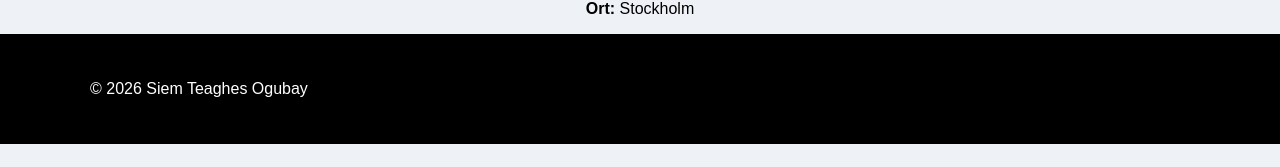
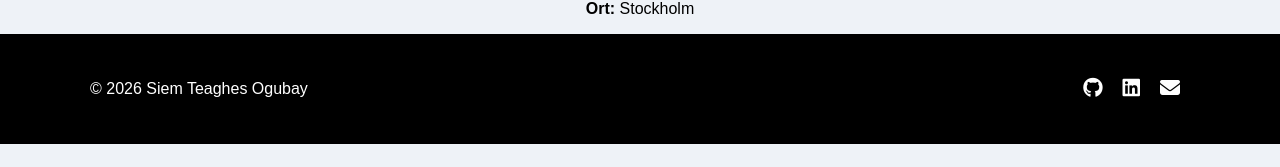
Before and after one commit to siemteaghesogubay-git/reactup2, a React (Vite) app: page /contact in a window 1280 px wide. Shown: the part 196-363 px from the top of the page. Built offline with nearby package versions, Linux system fonts and the light colour scheme.

Commit message:
some changes

```diff
--- a/index.html
+++ b/index.html
@@ -4,6 +4,8 @@
     <meta charset="UTF-8" />
     <link rel="icon" type="image/svg+xml" href="/favicon.svg" />
     <meta name="viewport" content="width=device-width, initial-scale=1.0" />
+    <link rel="stylesheet" href="https://cdnjs.cloudflare.com/ajax/libs/font-awesome/6.5.0/css/all.min.css">
+
     <title>reactup2</title>
   </head>
   <body>
--- a/src/components/fotter.jsx
+++ b/src/components/Footer.jsx
@@ -2,9 +2,11 @@ function Footer() {
   return (
     <footer className="footer">
       <div className="footer-content">
-        <p>© 2026 Siem Teaghes Ogubay</p>
+
+        <p>© {new Date().getFullYear()} Siem Teaghes Ogubay</p>
 
         <div className="social-icons">
+
           <a
             href="https://github.com/siemteaghesogubay-git"
             target="_blank"
@@ -24,7 +26,9 @@ function Footer() {
           <a href="mailto:siemteaghesogubay@gmail.com">
             <i className="fas fa-envelope"></i>
           </a>
+
         </div>
+
       </div>
     </footer>
   );
--- a/src/pages/About.jsx
+++ b/src/pages/About.jsx
@@ -1,4 +1,8 @@
+import React from 'react';
 
+
+
+<assets />
 function About() {
   return (
     <main>
```
Also changed, not shown: src/App.jsx (+3 -6 lines), src/assets/SIEM.webp (renamed from src/assets/uuuuuuuu.webp).
